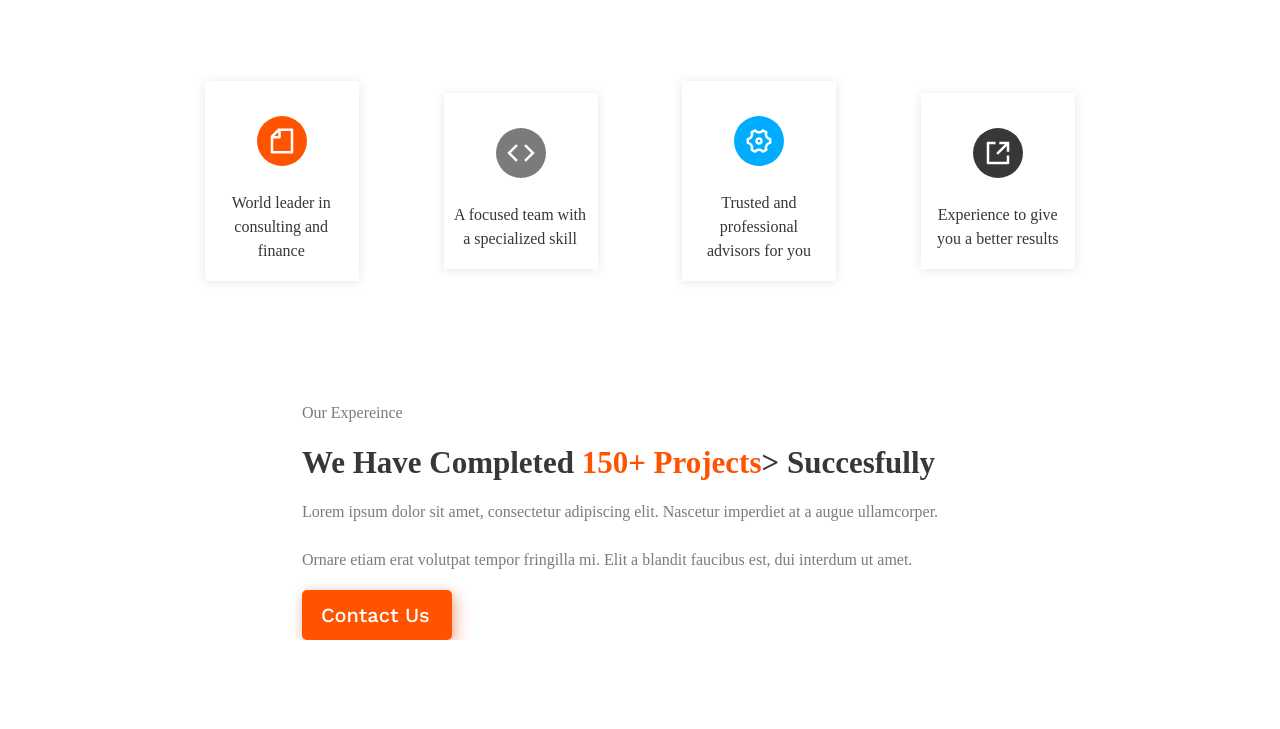
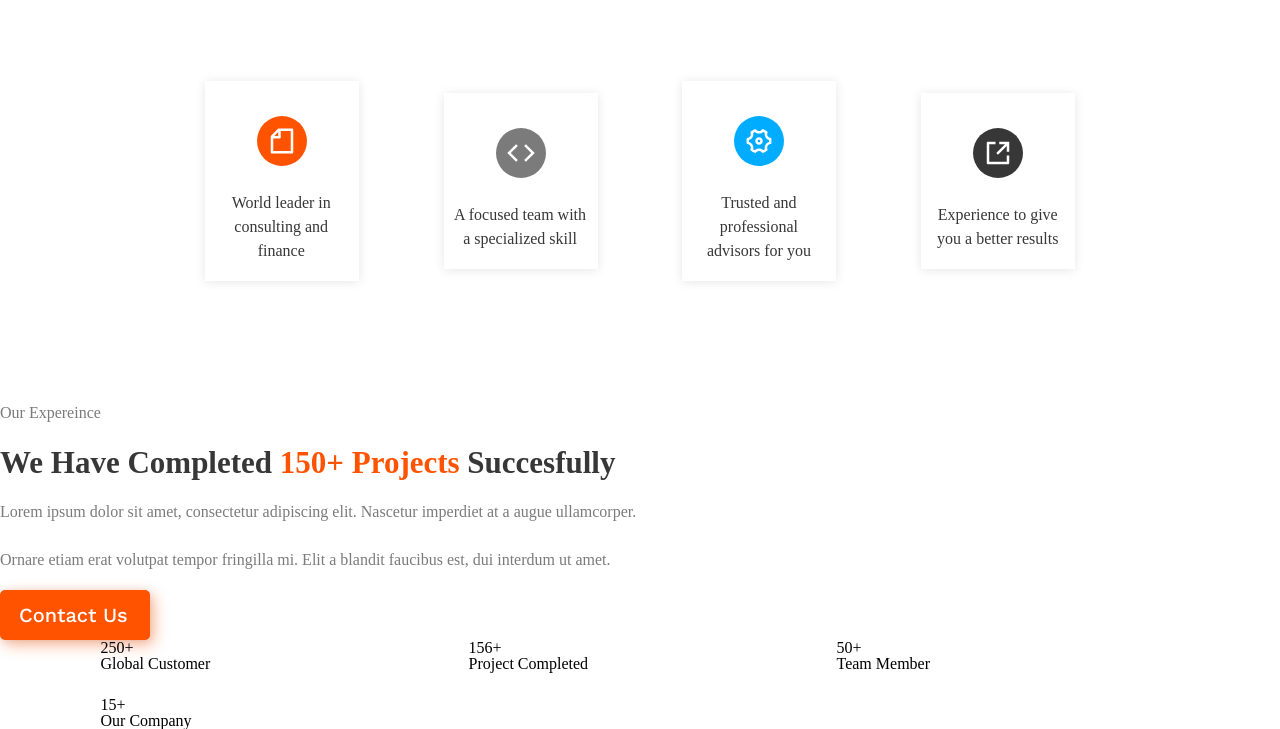
Before and after one commit to thelscon/multipurpose-landing-page, a plain HTML site: page index.html in a window 1280 px wide. Shown: the part 906-1635 px from the top of the page. Before the commit the page ends 1546 px from the top, so only its background shows below. Drawn offline with Linux system fonts and the light colour scheme; a web font is replaced by a local one.

Commit message:
fix about-us, add our-expereince

```diff
--- a/css/768-1439.css
+++ b/css/768-1439.css
@@ -12,6 +12,10 @@
     }
 
     .button-contact-us_hero-margin {
+        margin-top: 14px;
+    }
+
+    .button-contact-us_about-us-margin {
         margin-top: 14px;
     }
 
--- a/css/max767.css
+++ b/css/max767.css
@@ -21,6 +21,10 @@
 
     .button-contact-us_hero-margin {
         margin-top: 9px;
+    }
+
+    .button-contact-us_about-us-margin {
+        margin-top: 12px;
     }
 
     .logo {
--- a/css/min1440.css
+++ b/css/min1440.css
@@ -9,6 +9,10 @@
 
     .button-contact-us_hero-margin {
         margin-top: 32px;
+    }
+
+    .button-contact-us_about-us-margin {
+        margin-top: 12px;
     }
 
     .logo {
--- a/css/style.css
+++ b/css/style.css
@@ -72,10 +72,6 @@ body {
     color: #FFFFFF;
     box-shadow: 0px 1px 10px rgba(0, 0, 0, 0.1), 4px 5px 15px rgba(255, 83, 0, 0.4);
     cursor: pointer;
-}
-
-.button-contact-us_about-us-margin {
-    margin-top: 7px;
 }
 
 .block-text {
@@ -315,3 +311,26 @@ body {
     text-align: center;
     color: #373737;
 }
+
+.our-expereince {
+    max-width: 1440px;
+    width: 100%;
+    display: grid;
+    grid-template-areas:    'about-us-B'
+                            'our-expereince-A';
+}
+
+.our-expereince__group {
+    grid-area: our-expereince-A;
+    display: grid;
+    grid-template-columns: repeat(auto-fit, 343px);
+    justify-content: center;
+    column-gap: 25px;
+    row-gap: 25px;
+}
+
+.our-expereince__group__card {
+    display: grid;
+}
+
+.our-expereince__group__card__span {}
--- a/index.html
+++ b/index.html
@@ -96,11 +96,17 @@
     <section class="our-expereince">
         <section class="block-text">
             <h3 class="block-text__h3">Our Expereince</h3>
-            <h2 class="block-text__h2" id="our-expereince__h2">We Have Completed <span class="span-color">150+ Projects</span>> Succesfully</h2>
+            <h2 class="block-text__h2" id="our-expereince__h2">We Have Completed <span class="span-color">150+ Projects</span> Succesfully</h2>
             <p class="block-text__p" id="our-expereince__p">
                 Lorem ipsum dolor sit amet, consectetur adipiscing elit. Nascetur imperdiet at a augue ullamcorper.<br><br>Ornare etiam erat volutpat tempor fringilla mi. Elit a blandit faucibus est, dui interdum ut amet.
             </p>
-            <button class="button-contact-us button-contact-us_our-expreince-margin">Contact Us</button>
+            <button class="button-contact-us button-contact-us_our-expereince-margin">Contact Us</button>
+        </section>
+        <section class="our-expereince__group">
+            <h3 class="our-expereince__group__card">250+<span class="our-expereince__group__card__span">Global Customer</span></h3>
+            <h3 class="our-expereince__group__card">156+<span class="our-expereince__group__card__span">Project Completed</span></h3>
+            <h3 class="our-expereince__group__card">50+<span class="our-expereince__group__card__span">Team Member</span></h3>
+            <h3 class="our-expereince__group__card">15+<span class="our-expereince__group__card__span">Our Company</span></h3>
         </section>
     </section>
 
```
